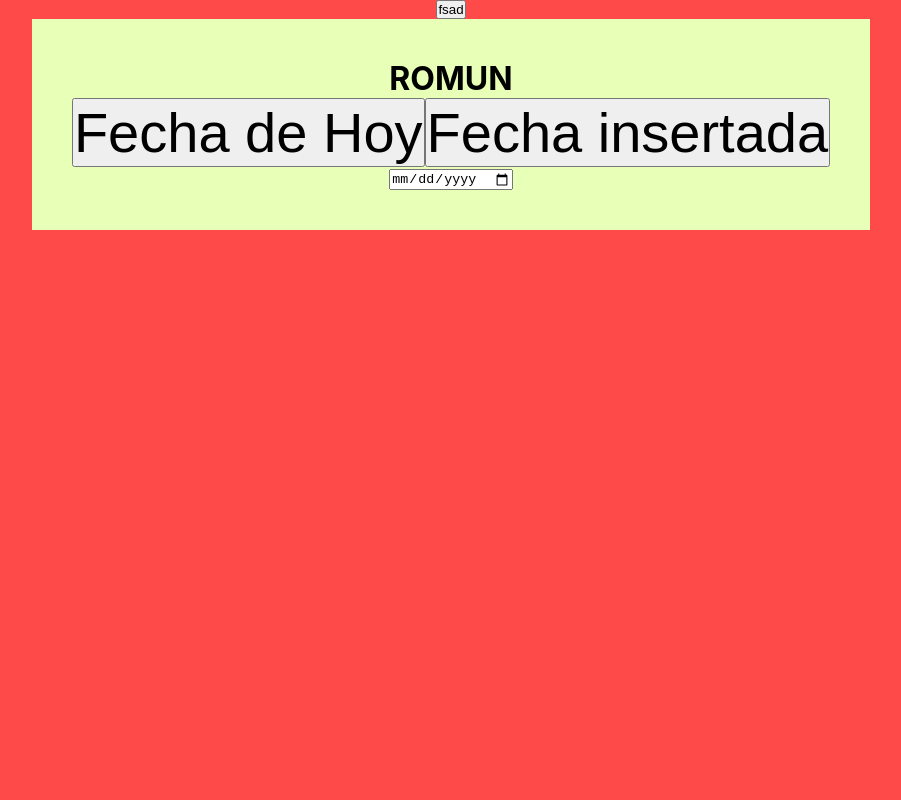
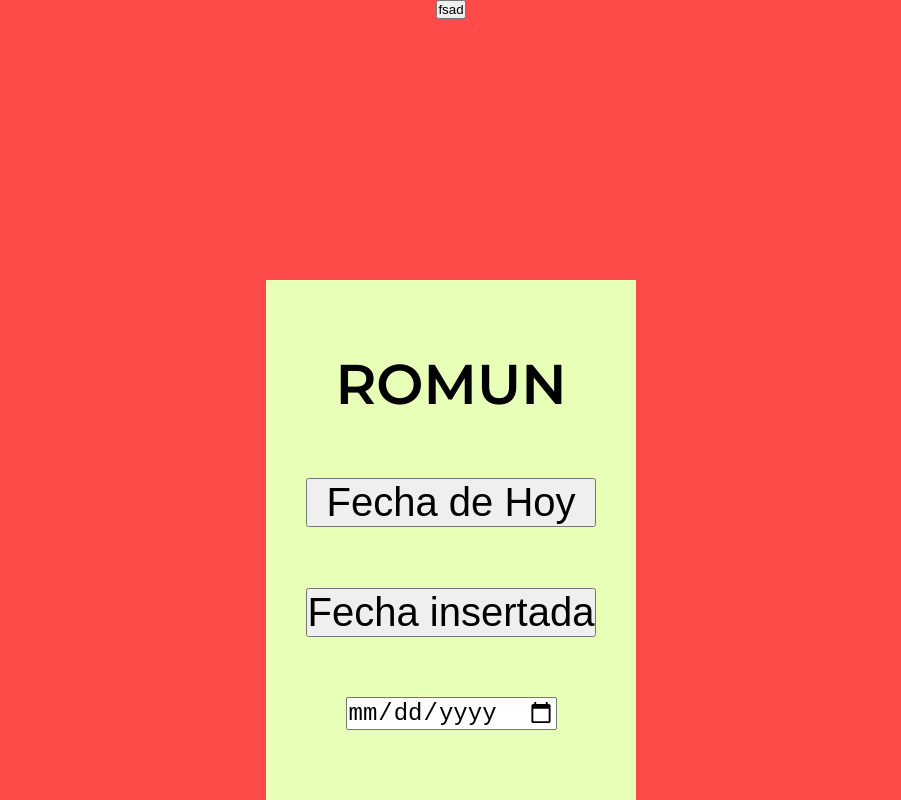
Before and after one commit to JavierRibaldelRio/Romun, a React (Create React App) app in the folder web/romun/: page / in a window 1280 px wide. Shown: the whole page, without its empty margins (189-1090 px from the left). Built offline with nearby package versions, Linux system fonts and the light colour scheme.

Commit message:
He ditado las poropiedades del panel de control y dle la zona de mostrat la fecha

```diff
--- a/web/romun/src/index.css
+++ b/web/romun/src/index.css
@@ -1,9 +1,14 @@
+/*Tipografías*/
+
+@import url('https://fonts.googleapis.com/css2?family=Montserrat:ital,wght@0,500;0,600;1,500&display=swap');
+
 /*Variables*/
 
 :root {
   --tea-green: #e8ffb7ff;
   --languid-lavender: #e8d7ffff;
   --tart-orange: #fe4a49ff;
+  --padding-basico: 5vmin;
 }
 
 * {
@@ -13,9 +18,7 @@
 
 
 body {
-  font-family: -apple-system, BlinkMacSystemFont, 'Segoe UI', 'Roboto', 'Oxygen',
-    'Ubuntu', 'Cantarell', 'Fira Sans', 'Droid Sans', 'Helvetica Neue',
-    sans-serif;
+  font-family: Montserrat, sans-serif;
   -webkit-font-smoothing: antialiased;
   -moz-osx-font-smoothing: grayscale;
 
@@ -31,20 +34,45 @@ body {
   flex-direction: column;
   align-items: center;
   justify-content: space-between;
+
+  height: 100vh;
 }
 
 .boton {
 
+  font-size: 5vmin;
+  display: block;
+  margin: 30min;
+}
+
+h1 {
   font-size: 7vmin;
+}
 
-  margin: 30min;
+#calendario {
+
+  font-size: 3vmin;
+
+}
+
+
+.ZonaFecha {
+  background-color: var(--languid-lavender);
+  padding: var(--padding-basico, 20px);
+}
+
+#FechaFinal {
+
+  font-size: 4vmin;
 }
 
 .Panel_de_Control {
   background-color: var(--tea-green);
+  display: flex;
 
-  padding: 5vmin;
-  flex-basis: auto;
+  flex-direction: column;
+  padding: var(--padding-basico, 20px);
 
-
+  justify-content: space-around;
+  height: 55vh;
 }
```
